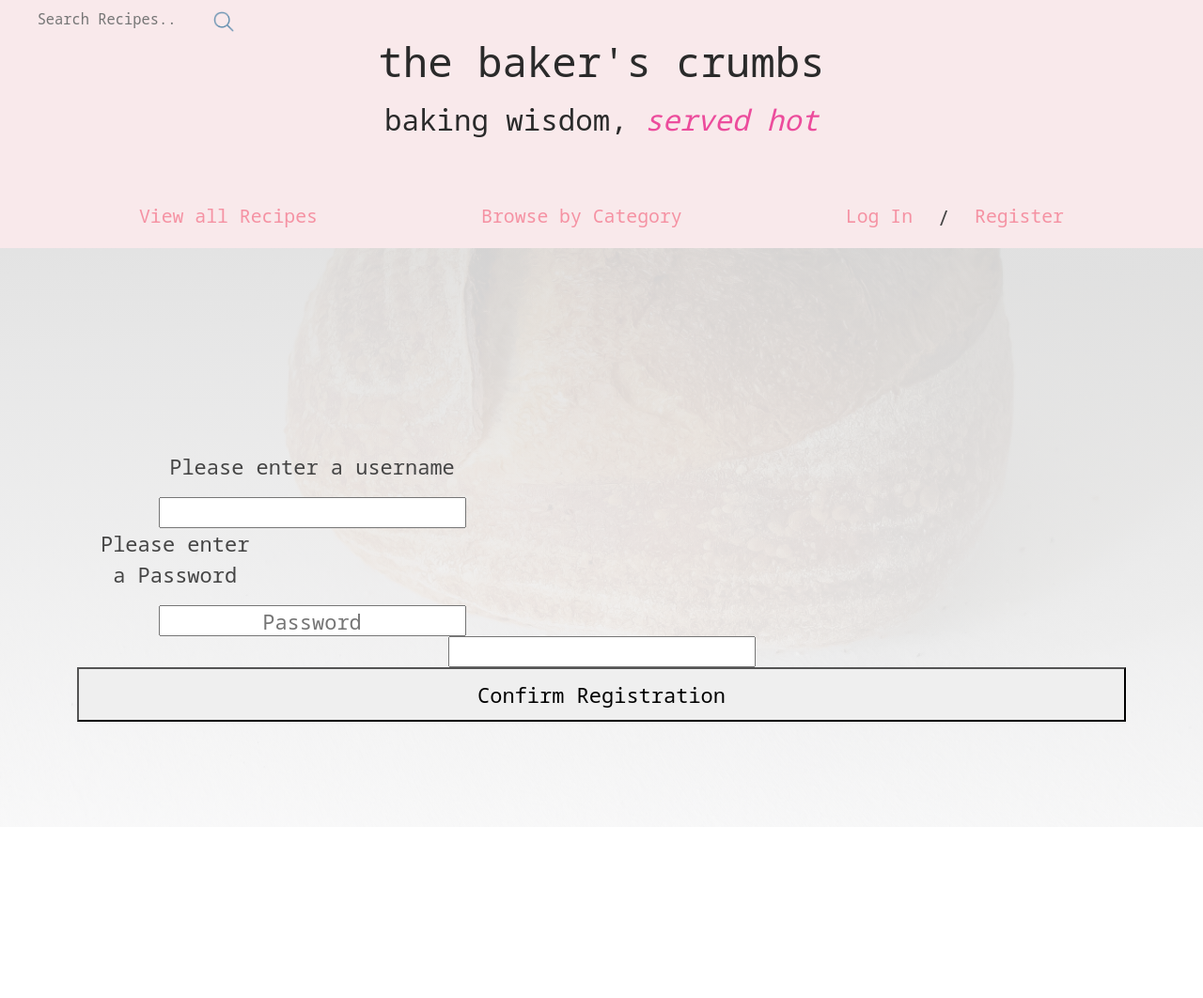
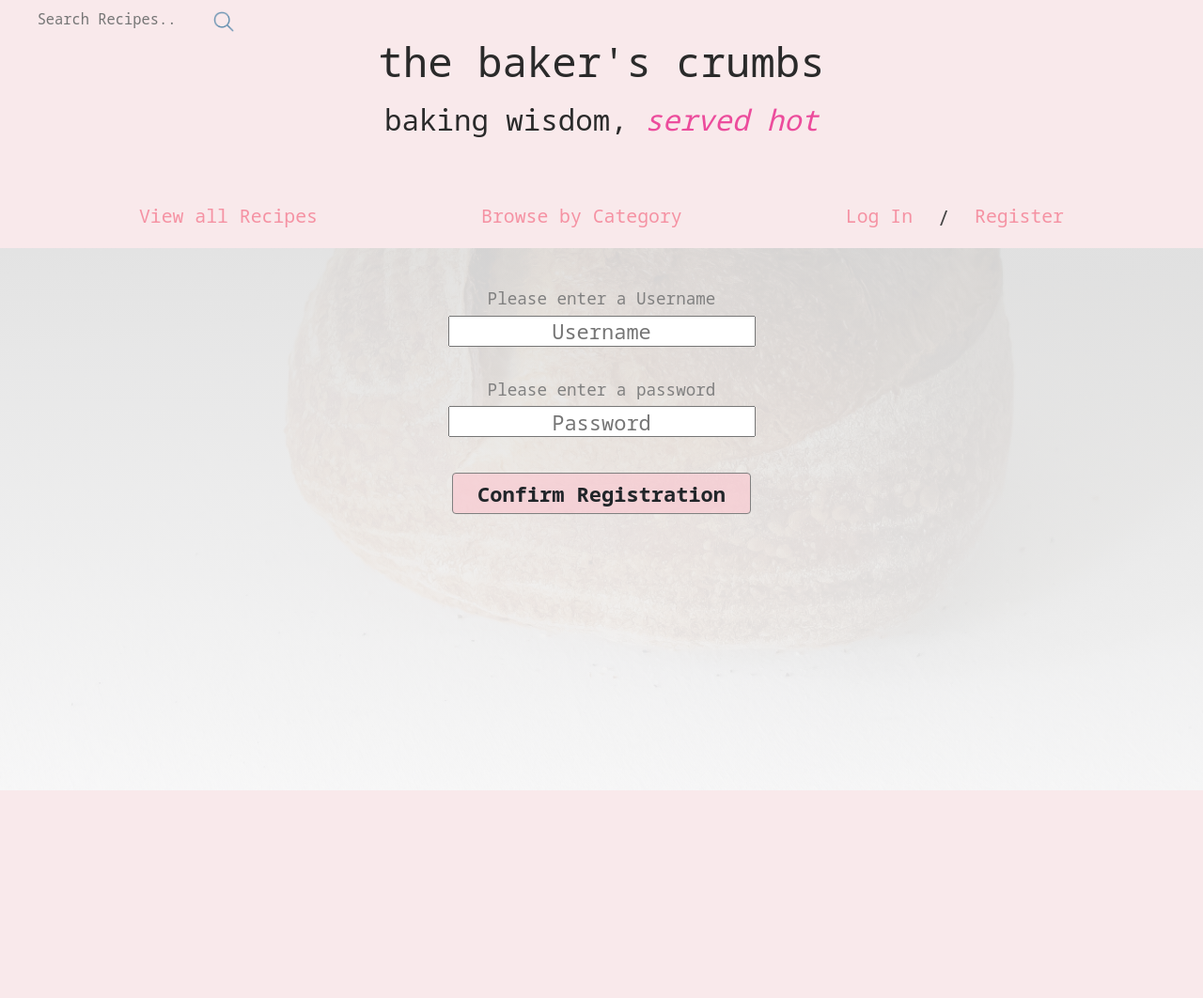
Before and after one commit to thomasmcquillan/the-bakers-crumbs, a Flask app: page /register in a window 1280 px wide. Shown: the top 1062 px of the page at 94% size. After the commit the page ends 841 px from the top, so only its background shows below. Run offline with Flask 2, Linux system fonts and the light colour scheme; some libraries are stand-ins or nearby versions.

Commit message:
Update register new user page to reflect login styles and disable autocomplete from registration form input fields

```diff
--- a/templates/register.html
+++ b/templates/register.html
@@ -1,38 +1,43 @@
 {% extends "base.html" %}
 {% block content %}
 
-
-<div class="row page-content justify-content-center">
-    <form class="col login-form mx-auto" method="POST" action="{{ url_for('register') }}">
+<form class="login-form mx-auto mt-lg-5" method="POST" action="{{ url_for('register') }}">
     <!-- Username Input -->
-        <div class="row" style="width:500px">
-            <div class="mx-auto">
-                <p style="text-align:center">Please enter a username</p>
-            </div>
-            <div class="tbc-input">
-                <input id="username" name="username" type="text" minlength="6" maxlength="15" class="validate" autocomplete="on" title="Please enter a username of at least 6 characters" required>
+    <div class="row justify-content-center">
+        <div class="tbc-input mx-auto my-3">
+            <label for="username" class="tbc-input-label">Please enter a Username</label>
+            <input id="username"
+                    name="username"
+                    type="text"
+                    minlength="6"
+                    maxlength="15"
+                    class="validate"
+                    placeholder="Username"
+                    title="Please enter a username of at least 6 characters"
+                    required>
         </div>
     </div>
     <!-- Password Input -->
-        <div class="row" style="width:500px">
-            <div class="col-5">
-                <p style="text-align:center">Please enter a Password</p>
-            </div>
-            <div class="tbc-input">
-                <input id="password" name="password" type="password" minlength="6" maxlength="15" class="validate" autocomplete="on" placeholder="Password" required>
+    <div class="row justify-content-center">
+        <div class="tbc-input mx-auto my-3">
+            <label for="username" class="tbc-input-label">Please enter a password</label>
+            <input id="password"
+                    name="password"
+                    type="password"
+                    minlength="6"
+                    maxlength="15"
+                    class="validate"
+                    placeholder="Password"
+                    title="Password must have at least 6 characters"
+                    required>
         </div>
     </div>
+    <!-- Confirm Login Button -->
     <div class="row">
-            <div class="col">
-                <input id="password" name="password" type="password" minlength="6" maxlength="15" class="validate" autocomplete="on" title="Password must have at least 6 characters" required>
-            </div>
-        </div>
-        <div class="row nudge-down">
-            <button type="submit" class="tbc-button blue-button justify-content-center">
+        <button type="submit" class="tbc-button btn mx-auto">
             Confirm Registration
         </button>
     </div>
 </form>
-</div>
 
 {% endblock %}
```
Also changed, not shown: templates/login.html (+21 -4 lines). Lines whose indentation alone changed are shown as unchanged.
